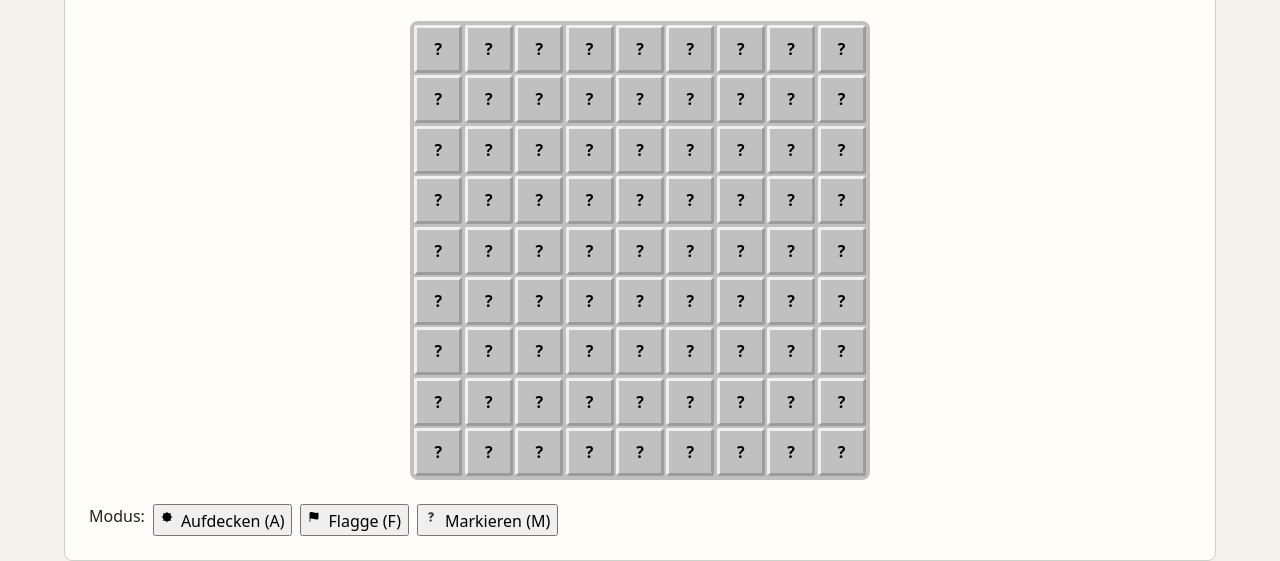
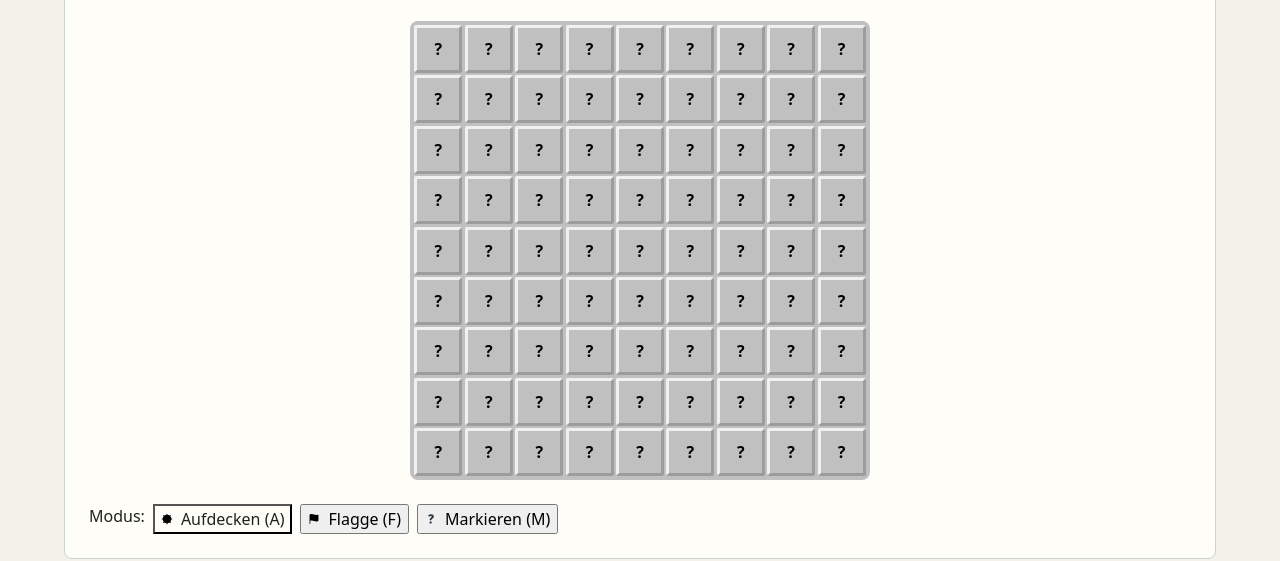
Before and after one commit to IU-Webprogrammierung/2026-09-website-megacoolblood, a plain HTML site: page pages/minesweeper/game.html in a window 1280 px wide. Shown: the part 248-809 px from the top of the page. Drawn offline with Linux system fonts and the light colour scheme.

Commit message:
style: nest minesweeper mode button styles

```diff
--- a/css/style.css
+++ b/css/style.css
@@ -86,6 +86,18 @@ p {
     display: flex;
     flex-wrap: wrap;
     gap: var(--space-small);
+  }
+
+  .game-modes {
+    .mode-button {
+      display: inline-flex;
+      align-items: center;
+
+      &.is-active {
+        color: var(--color-text);
+        background: var(--color-surface);
+      }
+    }
   }
 
   > .game-footer {
```
